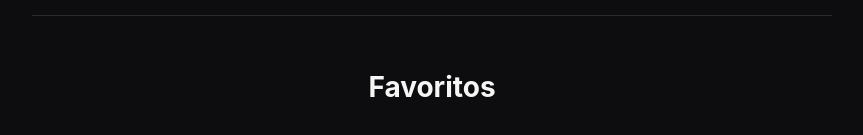
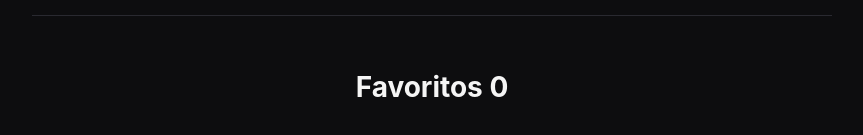
Before and after one commit to plpedreira/filosofia-diaria, a React (Vite) app: page / in a window 1280 px wide. Shown: the part 565-700 px from the top of the page, without its empty margins (208-1071 px from the left). Built offline with nearby package versions, Linux system fonts and the light colour scheme.

Commit message:
style: add favorites counter

```diff
--- a/src/App.tsx
+++ b/src/App.tsx
@@ -52,7 +52,7 @@ function App() {
         </section>
 
         <section className="favorites">
-          <h2>Favoritos</h2>
+          <h2>Favoritos {favoritos.length}</h2>
 
           {favoritos.map((favorito) => (
             <PhilosophyCard
```
